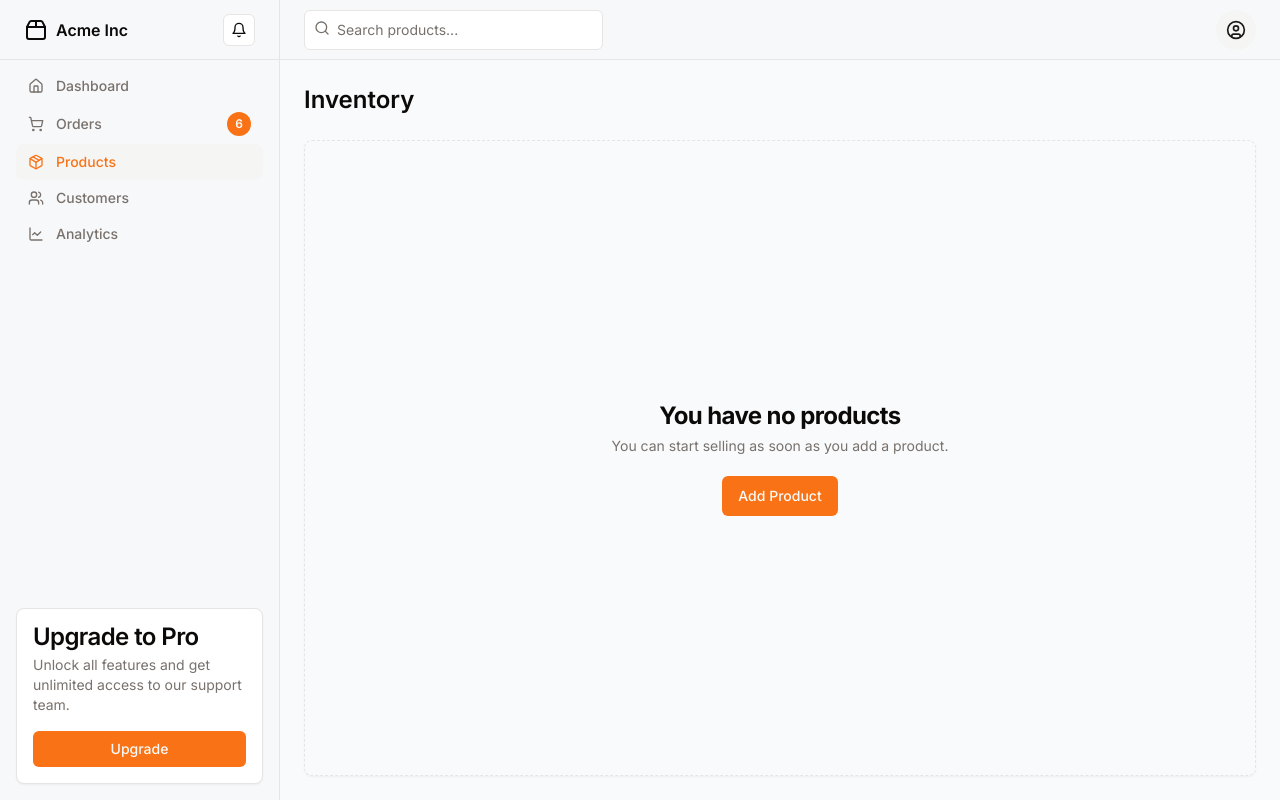
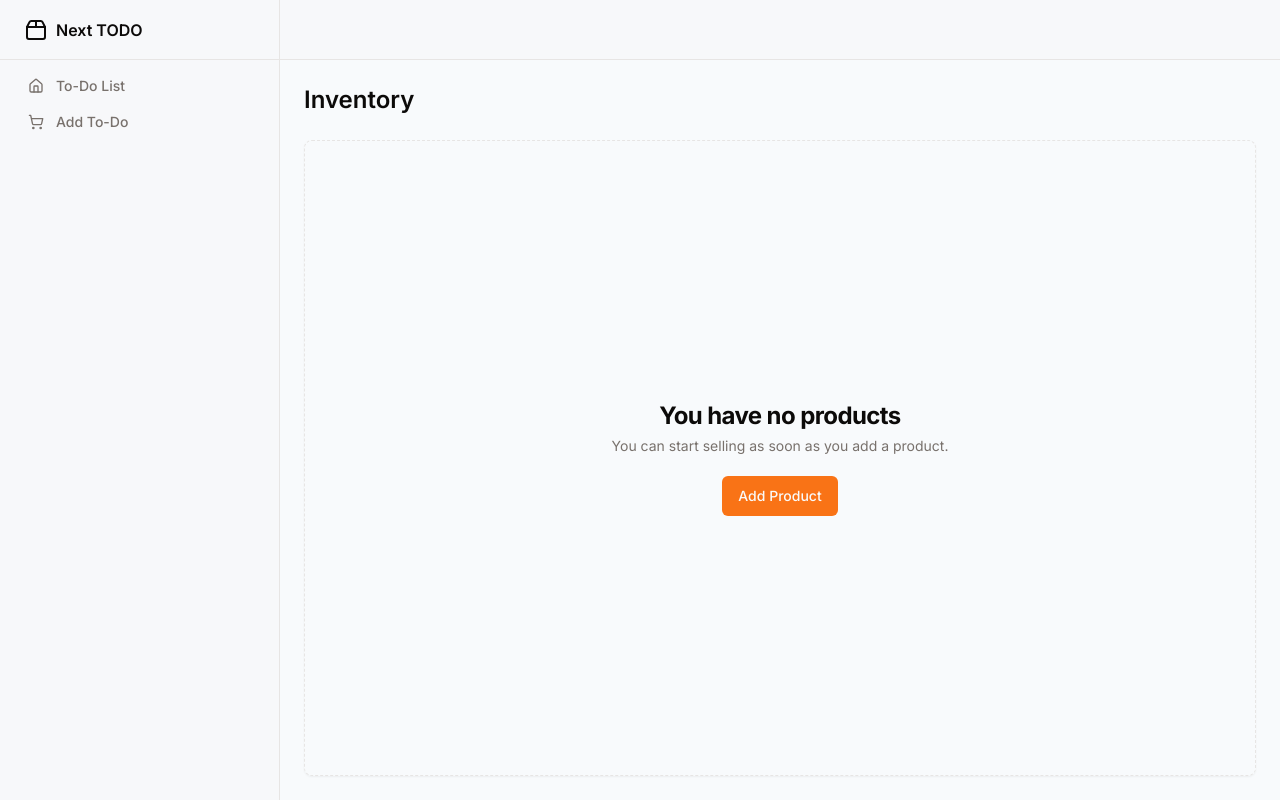
Before and after one commit to codewithroby/next-todo, a Next.js app: page / in a window 1280 px wide. Built offline with nearby package versions, Linux system fonts and the light colour scheme; a web font is replaced by a local one.

Commit message:
style(page): Removed unused items from html.

```diff
--- a/src/app/page.tsx
+++ b/src/app/page.tsx
@@ -39,12 +39,8 @@ const HomePage = () => (
         <div className="flex h-14 items-center border-b px-4 lg:h-[60px] lg:px-6">
           <Link href="/" className="flex items-center gap-2 font-semibold">
             <Package2 className="h-6 w-6" />
-            <span className="">Acme Inc</span>
+            <span className="">Next TODO</span>
           </Link>
-          <Button variant="outline" size="icon" className="ml-auto h-8 w-8">
-            <Bell className="h-4 w-4" />
-            <span className="sr-only">Toggle notifications</span>
-          </Button>
         </div>
         <div className="flex-1">
           <nav className="grid items-start px-2 text-sm font-medium lg:px-4">
@@ -53,56 +49,19 @@ const HomePage = () => (
               className="flex items-center gap-3 rounded-lg px-3 py-2 text-muted-foreground transition-all hover:text-primary"
             >
               <Home className="h-4 w-4" />
-              Dashboard
+              To-Do List
             </Link>
             <Link
               href="#"
               className="flex items-center gap-3 rounded-lg px-3 py-2 text-muted-foreground transition-all hover:text-primary"
             >
               <ShoppingCart className="h-4 w-4" />
-              Orders
-              <Badge className="ml-auto flex h-6 w-6 shrink-0 items-center justify-center rounded-full">
+              Add To-Do
+              {/* <Badge className="ml-auto flex h-6 w-6 shrink-0 items-center justify-center rounded-full">
                 6
-              </Badge>
-            </Link>
-            <Link
-              href="#"
-              className="flex items-center gap-3 rounded-lg bg-muted px-3 py-2 text-primary transition-all hover:text-primary"
-            >
-              <Package className="h-4 w-4" />
-              Products{" "}
-            </Link>
-            <Link
-              href="#"
-              className="flex items-center gap-3 rounded-lg px-3 py-2 text-muted-foreground transition-all hover:text-primary"
-            >
-              <Users className="h-4 w-4" />
-              Customers
-            </Link>
-            <Link
-              href="#"
-              className="flex items-center gap-3 rounded-lg px-3 py-2 text-muted-foreground transition-all hover:text-primary"
-            >
-              <LineChart className="h-4 w-4" />
-              Analytics
+              </Badge> */}
             </Link>
           </nav>
-        </div>
-        <div className="mt-auto p-4">
-          <Card x-chunk="dashboard-02-chunk-0">
-            <CardHeader className="p-2 pt-0 md:p-4">
-              <CardTitle>Upgrade to Pro</CardTitle>
-              <CardDescription>
-                Unlock all features and get unlimited access to our support
-                team.
-              </CardDescription>
-            </CardHeader>
-            <CardContent className="p-2 pt-0 md:p-4 md:pt-0">
-              <Button size="sm" className="w-full">
-                Upgrade
-              </Button>
-            </CardContent>
-          </Card>
         </div>
       </div>
     </div>
@@ -126,45 +85,21 @@ const HomePage = () => (
                 className="flex items-center gap-2 text-lg font-semibold"
               >
                 <Package2 className="h-6 w-6" />
-                <span className="sr-only">Acme Inc</span>
+                <span className="sr-only">Next TODO</span>
               </Link>
               <Link
                 href="#"
                 className="mx-[-0.65rem] flex items-center gap-4 rounded-xl px-3 py-2 text-muted-foreground hover:text-foreground"
               >
                 <Home className="h-5 w-5" />
-                Dashboard
+                To-Do List
               </Link>
               <Link
                 href="#"
                 className="mx-[-0.65rem] flex items-center gap-4 rounded-xl bg-muted px-3 py-2 text-foreground hover:text-foreground"
               >
                 <ShoppingCart className="h-5 w-5" />
-                Orders
-                <Badge className="ml-auto flex h-6 w-6 shrink-0 items-center justify-center rounded-full">
-                  6
-                </Badge>
-              </Link>
-              <Link
-                href="#"
-                className="mx-[-0.65rem] flex items-center gap-4 rounded-xl px-3 py-2 text-muted-foreground hover:text-foreground"
-              >
-                <Package className="h-5 w-5" />
-                Products
-              </Link>
-              <Link
-                href="#"
-                className="mx-[-0.65rem] flex items-center gap-4 rounded-xl px-3 py-2 text-muted-foreground hover:text-foreground"
-              >
-                <Users className="h-5 w-5" />
-                Customers
-              </Link>
-              <Link
-                href="#"
-                className="mx-[-0.65rem] flex items-center gap-4 rounded-xl px-3 py-2 text-muted-foreground hover:text-foreground"
-              >
-                <LineChart className="h-5 w-5" />
-                Analytics
+                Add To-Do
               </Link>
             </nav>
             <div className="mt-auto">
@@ -185,34 +120,6 @@ const HomePage = () => (
             </div>
           </SheetContent>
         </Sheet>
-        <div className="w-full flex-1">
-          <form>
-            <div className="relative">
-              <Search className="absolute left-2.5 top-2.5 h-4 w-4 text-muted-foreground" />
-              <Input
-                type="search"
-                placeholder="Search products..."
-                className="w-full appearance-none bg-background pl-8 shadow-none md:w-2/3 lg:w-1/3"
-              />
-            </div>
-          </form>
-        </div>
-        <DropdownMenu>
-          <DropdownMenuTrigger asChild>
-            <Button variant="secondary" size="icon" className="rounded-full">
-              <CircleUser className="h-5 w-5" />
-              <span className="sr-only">Toggle user menu</span>
-            </Button>
-          </DropdownMenuTrigger>
-          <DropdownMenuContent align="end">
-            <DropdownMenuLabel>My Account</DropdownMenuLabel>
-            <DropdownMenuSeparator />
-            <DropdownMenuItem>Settings</DropdownMenuItem>
-            <DropdownMenuItem>Support</DropdownMenuItem>
-            <DropdownMenuSeparator />
-            <DropdownMenuItem>Logout</DropdownMenuItem>
-          </DropdownMenuContent>
-        </DropdownMenu>
       </header>
       <main className="flex flex-1 flex-col gap-4 p-4 lg:gap-6 lg:p-6">
         <div className="flex items-center">
```
